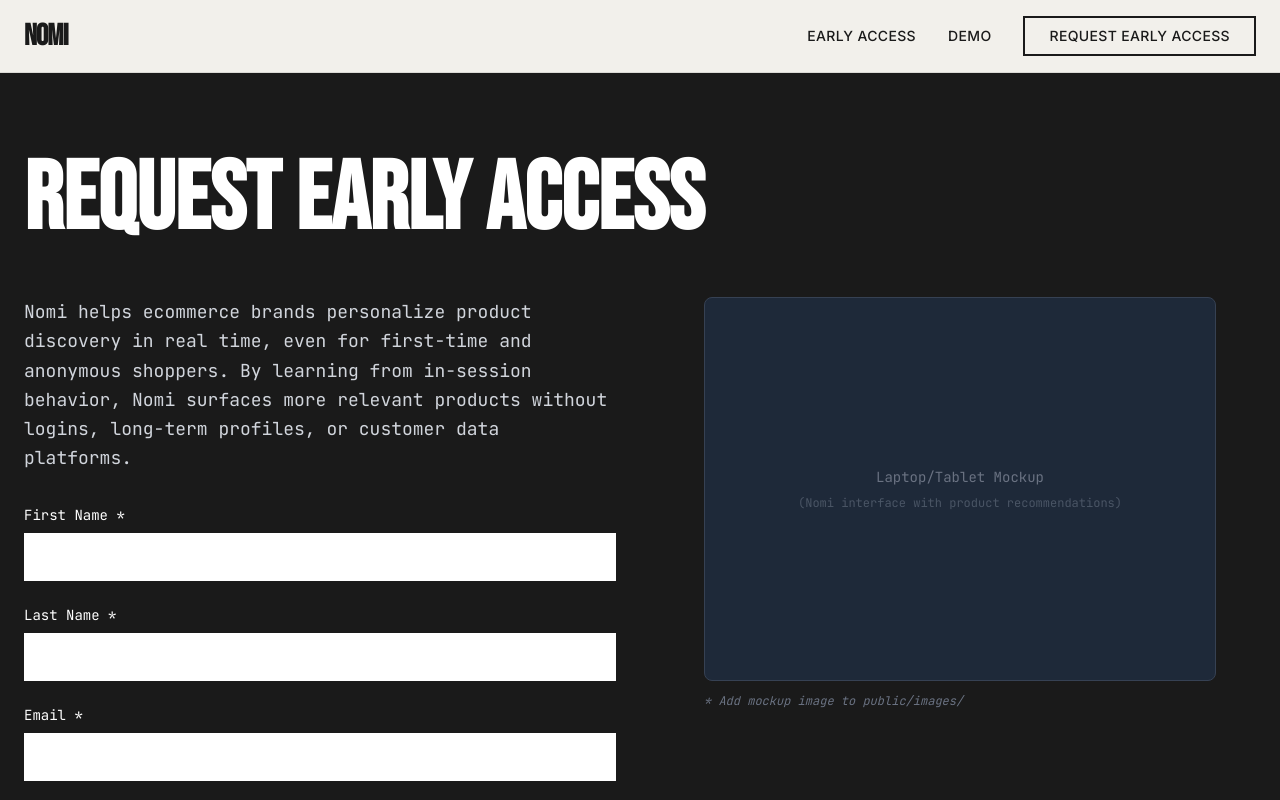
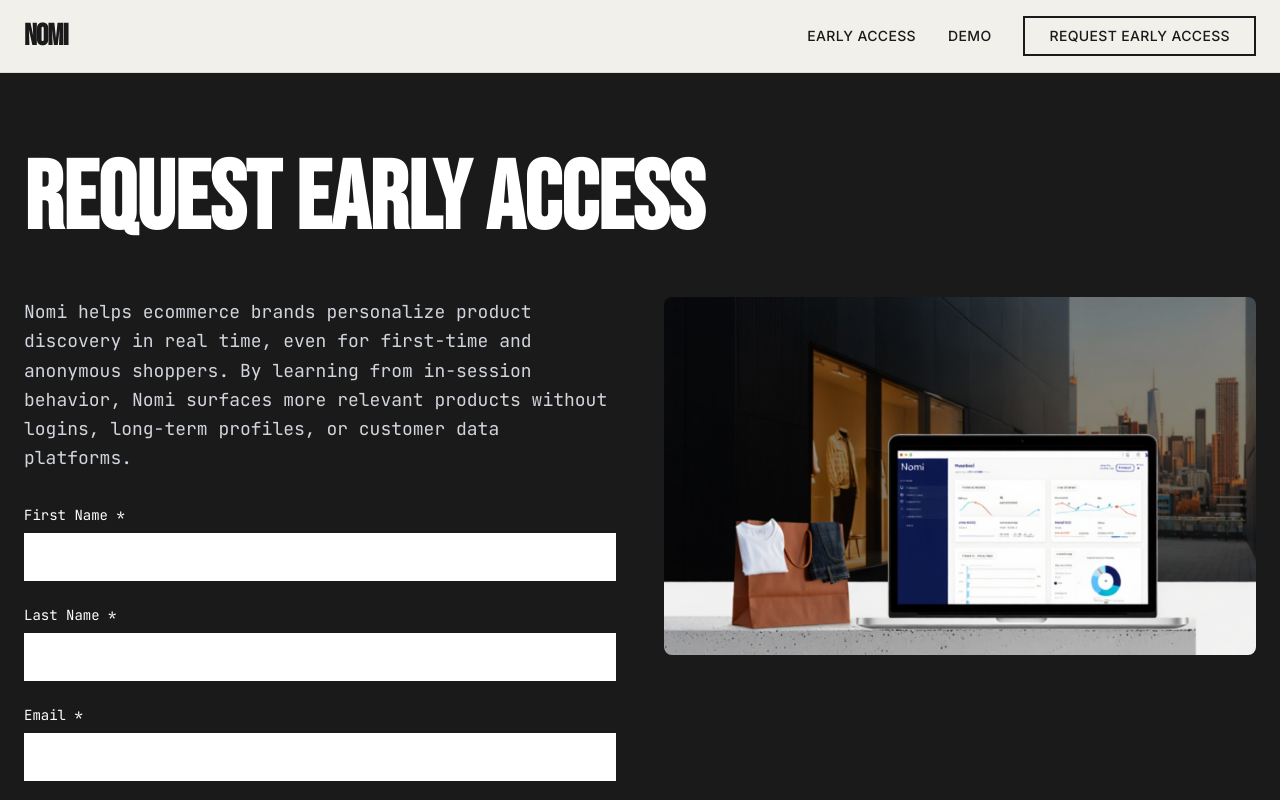
Before and after one commit to FisherFraley/NOMI_v1, a Next.js app: page /early-access in a window 1280 px wide. Shown: the top 800 px of the page. Built offline with nearby package versions, Linux system fonts and the light colour scheme; no server answers.

Commit message:
Add laptop mockup to early access page

```diff
--- a/app/early-access/page.tsx
+++ b/app/early-access/page.tsx
@@ -1,6 +1,7 @@
 'use client'
 
 import { useState } from 'react'
+import Image from 'next/image'
 
 export default function EarlyAccessPage() {
   const [formData, setFormData] = useState({
@@ -157,23 +158,15 @@ export default function EarlyAccessPage() {
             </form>
           </div>
 
-          {/* Right column: Mockup image placeholder */}
+          {/* Right column: Mockup image */}
           <div className="flex items-start justify-center">
-            <div className="w-full max-w-lg">
-              <div className="aspect-[4/3] bg-gray-800 rounded-lg flex items-center justify-center border border-gray-700">
-                <div className="text-center">
-                  <p className="text-gray-500 font-mono text-sm">
-                    Laptop/Tablet Mockup
-                  </p>
-                  <p className="text-gray-600 font-mono text-xs mt-2">
-                    (Nomi interface with product recommendations)
-                  </p>
-                </div>
-              </div>
-              <p className="text-xs font-mono text-gray-500 mt-3 italic">
-                * Add mockup image to public/images/
-              </p>
-            </div>
+            <Image
+              src="/images/laptop-mockup.png"
+              alt="Nomi dashboard on a laptop in a retail setting"
+              width={800}
+              height={600}
+              className="w-full rounded-lg"
+            />
           </div>
         </div>
       </div>
```
